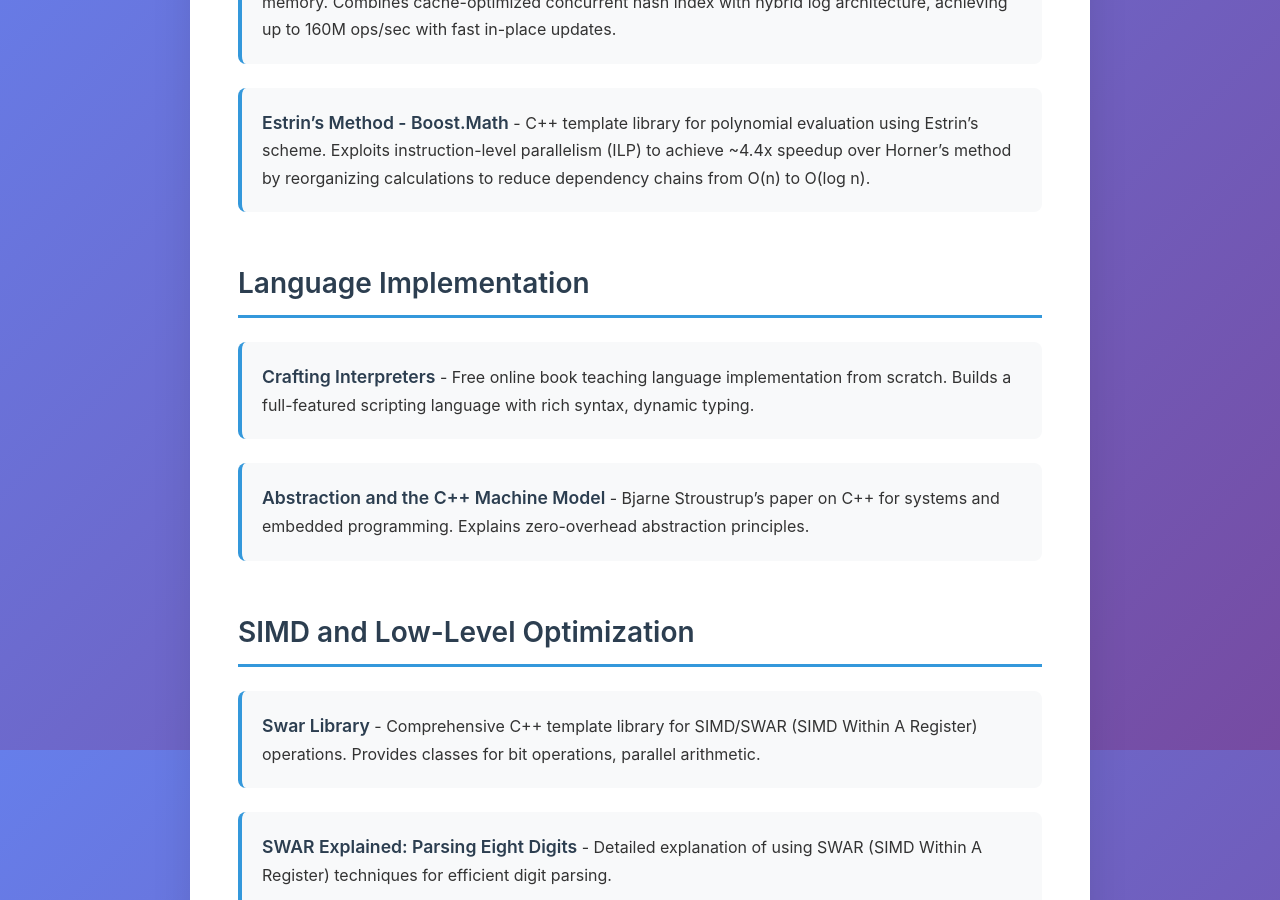
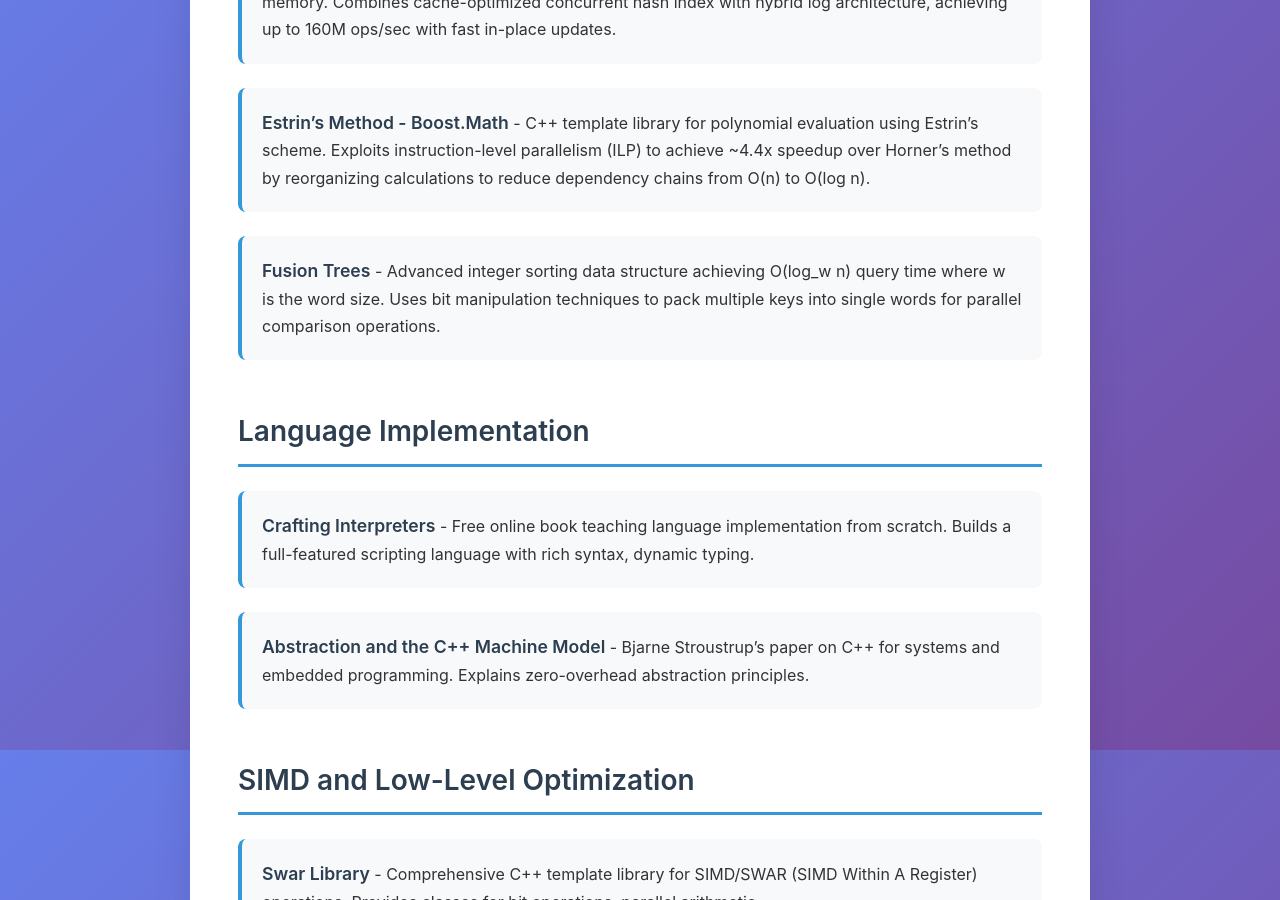
Before and after one commit to mattyv/cpp_links, a Jekyll site: the page built from index.md, in a window 1280 px wide and 900 px high, scrolled down 1950 px. Built offline with Jekyll 4.4.1, drawn with Linux system fonts in a browser that asks for light colours.

Commit message:
Add Fusion Trees to Data Structures section
Added reference to Fusion Trees in both README.md and index.md,
covering the O(log_w n) query time complexity and bit manipulation
techniques for parallel key comparisons.

```diff
--- a/index.md
+++ b/index.md
@@ -29,6 +29,7 @@ A curated collection of high-quality C++ resources, tools, and articles for deve
 - [The PGM-index](https://pgm.di.unipi.it/) ([GitHub](https://github.com/gvinciguerra/PGM-index)) - Header-only C++ library implementing a learned index data structure with provable worst-case bounds. Enables fast lookup, predecessor, range searches in billions of items using orders of magnitude less space than traditional indexes.
 - [FASTER KV](https://microsoft.github.io/FASTER/docs/fasterkv-cpp/) - Concurrent key-value store from Microsoft Research supporting data larger than memory. Combines cache-optimized concurrent hash index with hybrid log architecture, achieving up to 160M ops/sec with fast in-place updates.
 - [Estrin's Method - Boost.Math](https://www.boost.org/doc/libs/1_87_0/libs/math/doc/html/math_toolkit/estrin.html) - C++ template library for polynomial evaluation using Estrin's scheme. Exploits instruction-level parallelism (ILP) to achieve ~4.4x speedup over Horner's method by reorganizing calculations to reduce dependency chains from O(n) to O(log n).
+- [Fusion Trees](https://en.wikipedia.org/wiki/Fusion_tree) - Advanced integer sorting data structure achieving O(log_w n) query time where w is the word size. Uses bit manipulation techniques to pack multiple keys into single words for parallel comparison operations.
 
 ## Language Implementation
 - [Crafting Interpreters](https://craftinginterpreters.com) - Free online book teaching language implementation from scratch. Builds a full-featured scripting language with rich syntax, dynamic typing.
```
Also changed, not shown: README.md.
